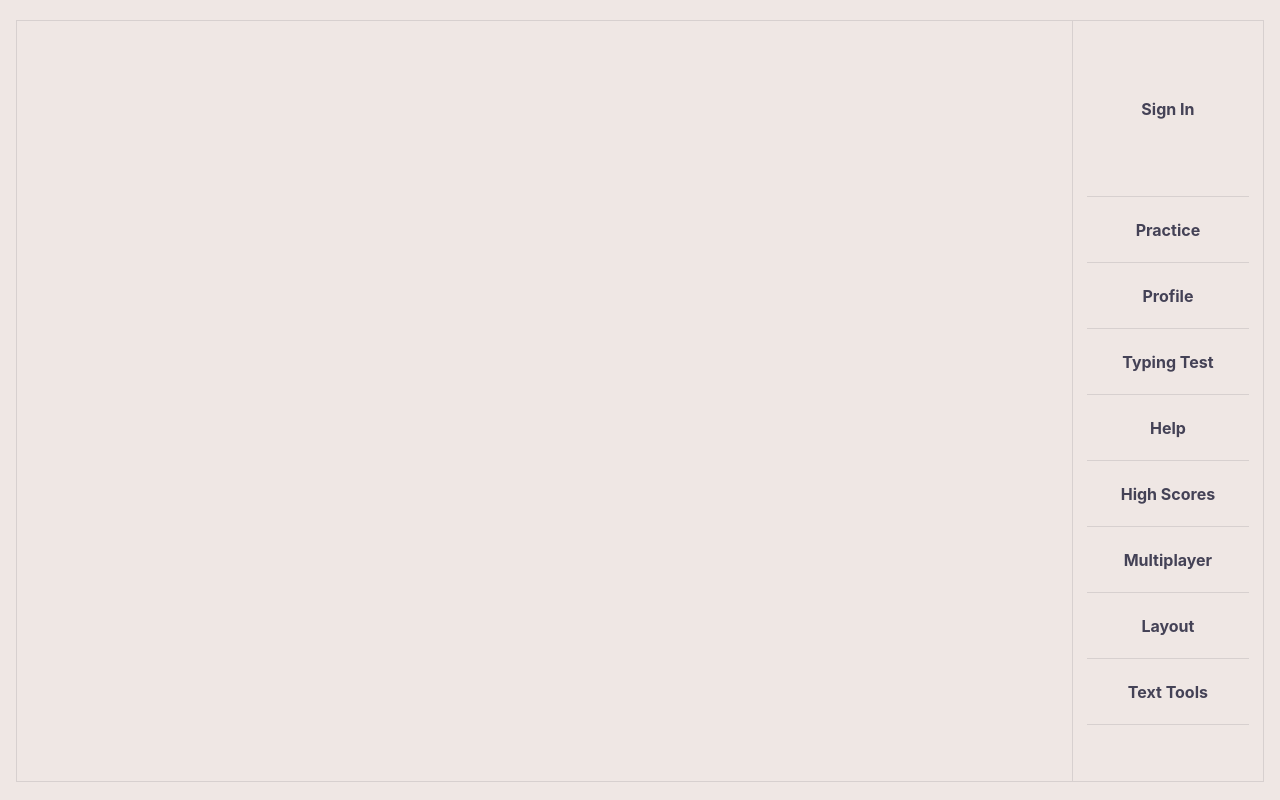
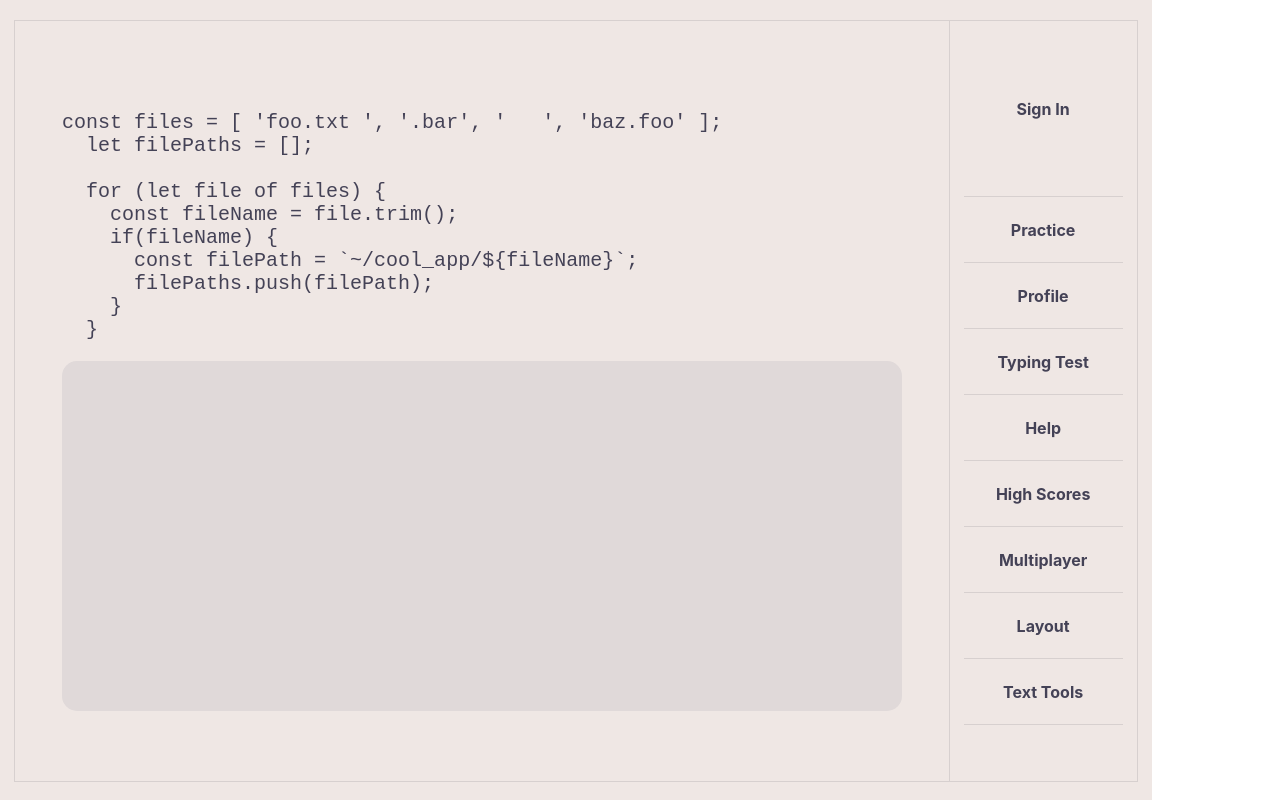
Before and after one commit to CJM1994/Typr, a React (Create React App) app in the folder client/: page / in a window 1280 px wide. Built offline with nearby package versions, Linux system fonts and the light colour scheme.

Commit message:
Create separate folder for main display

```diff
--- a/client/src/components/App.js
+++ b/client/src/components/App.js
@@ -1,9 +1,9 @@
 import React from "react";
 
+import "./App.scss";
+
 import Sidebar from "./Sidebar/Sidebar";
-import Display from "./Display";
-
-import "./App.scss";
+import Display from "./Main/Display";
 
 function App() {
   return (
--- a/client/src/components/Display.js
+++ /dev/null
@@ -1,11 +0,0 @@
-import React from "react";
-
-import "./Display.scss";
-
-export default function Display() {
-  return(
-    <div className="display">
-
-    </div>
-  )
-};
--- /dev/null
+++ b/client/src/components/Main/Block.js
@@ -0,0 +1,15 @@
+import React from "react";
+
+import "./Block.scss";
+
+export default function Block(props) {
+  const { text } = props;
+
+  return (
+    <div>
+      <pre>
+        <p>{text}</p>
+      </pre>
+    </div>
+  );
+};
--- /dev/null
+++ b/client/src/components/Main/Block.scss
@@ -0,0 +1,8 @@
+div {
+  width: 90%;
+}
+
+p {
+  color: #444256;
+  font-size: 20px;
+}
--- /dev/null
+++ b/client/src/components/Main/Display.js
@@ -0,0 +1,26 @@
+import React from "react";
+
+import Block from "./Block";
+import Keyboard from "./Keyboard";
+
+import "./Display.scss";
+
+export default function Display() {
+  const code = "const files = [ 'foo.txt ', '.bar', '   ', 'baz.foo' ];\n\
+  let filePaths = [];\n\
+  \n\
+  for (let file of files) {\n\
+    const fileName = file.trim();\n\
+    if(fileName) {\n\
+      const filePath = `~/cool_app/${fileName}`;\n\
+      filePaths.push(filePath);\n\
+    }\n\
+  }";
+
+  return(
+    <div className="display">
+      <Block text={code} />
+      <Keyboard />
+    </div>
+  )
+};
--- a/client/src/components/Display.scss
+++ b/client/src/components/Main/Display.scss
@@ -1,5 +1,6 @@
 .display {
   display: flex;
+  flex-direction: column;
   justify-content: center;
   align-items: center;
   width: 100%;
--- /dev/null
+++ b/client/src/components/Main/Keyboard.js
@@ -0,0 +1,9 @@
+import React from "react";
+
+import "./Keyboard.scss";
+
+export default function Keyboard() {
+  return (
+    <div className="placeholder" />
+  );
+};
--- /dev/null
+++ b/client/src/components/Main/Keyboard.scss
@@ -0,0 +1,6 @@
+.placeholder {
+  width: 90%;
+  height: 350px;
+  border-radius: 15px;
+  background-color: #E0D9D9;
+}
```
Also changed, not shown: client/src/components/Block.js (deleted, +0 -7 lines), client/src/components/Block.scss (deleted).
